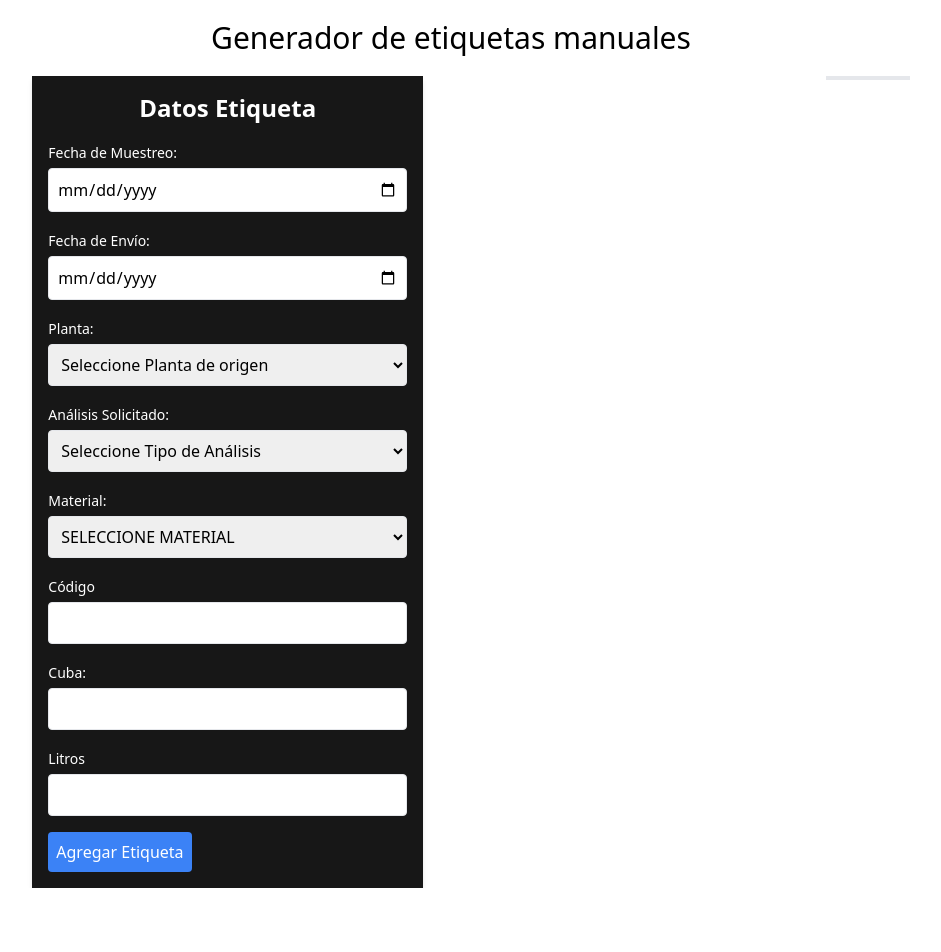
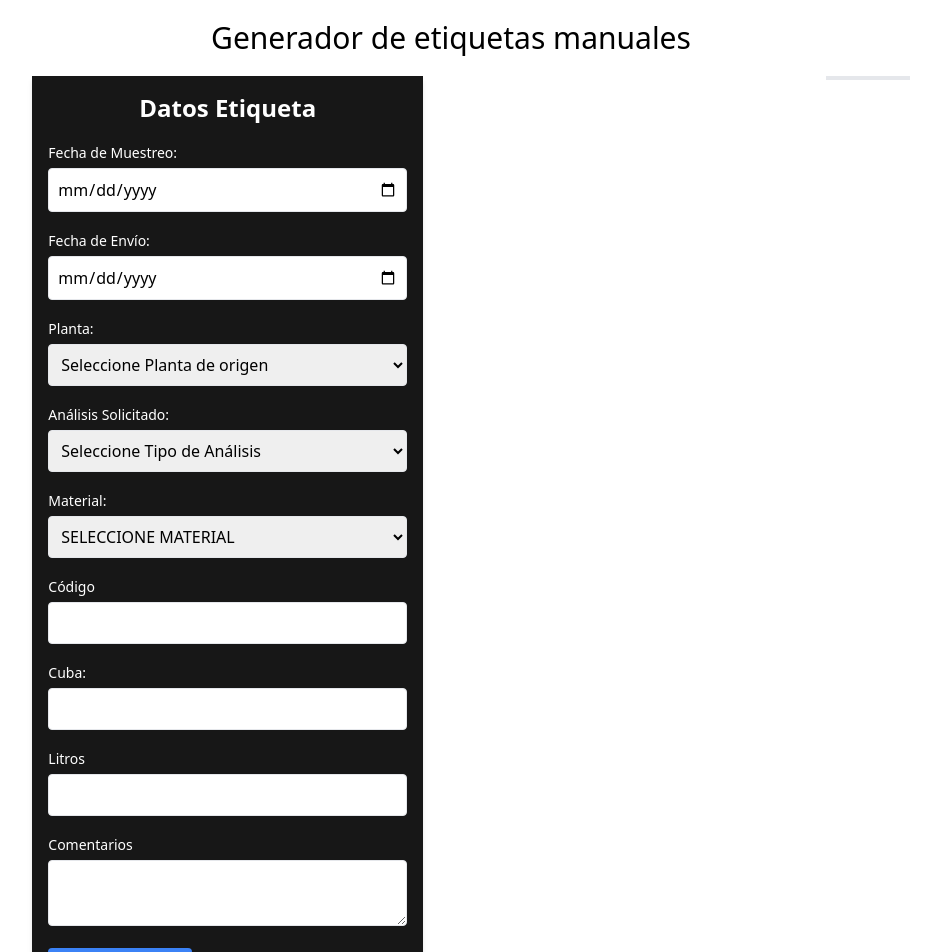
Before and after one commit to GuillermoTorresRenner/etiquetas, a React (Vite) app: page / in a window 1280 px wide. Shown: the top 952 px of the page, without its empty margins (189-1130 px from the left). Before the commit the page ends 888 px from the top, so only its background shows below. Built offline with nearby package versions, Linux system fonts and the light colour scheme.

Commit message:
se agregan campos de comentario y VFB como opción de análisis

```diff
--- a/src/components/Etiquetas.jsx
+++ b/src/components/Etiquetas.jsx
@@ -51,6 +51,10 @@ const Etiqueta = ({ data }) => {
               <p className="mb-2">
                 <strong className="text-gray-600">Litros:</strong> {d.litros}
               </p>
+              <p className="mb-2">
+                <strong className="text-gray-600">Comentarios: </strong>
+                {d.comentarios}
+              </p>
             </div>
           </div>
         ))}
--- a/src/components/Formulario.jsx
+++ b/src/components/Formulario.jsx
@@ -12,6 +12,7 @@ const initialValues = {
   codigo: "",
   cuba: "",
   litros: "",
+  comentarios: "",
 };
 
 const Formulario = ({ addLabel }) => {
@@ -106,6 +107,9 @@ const Formulario = ({ addLabel }) => {
               <option value="">Seleccione Tipo de Análisis</option>
               <option value="Control Proceso">Control Proceso</option>
               <option value="FTR Vino">FTR Vino</option>
+              <option value="Vino Filtrado de Borra">
+                Vino Filtrado de Borra
+              </option>
               <option value="Mosto para Sulfuroso">Mosto para Sulfuroso</option>
               <option value="Mosto para FAN">Mosto para FAN</option>
               <option value="Sulfuroso al 5%">Sulfuroso al 5%</option>
@@ -127,6 +131,7 @@ const Formulario = ({ addLabel }) => {
               className="mt-1 p-2 w-full border rounded"
             >
               <option value="">SELECCIONE MATERIAL</option>
+              <option value="VFB">VFB</option>
               <option value="VP-MOST-ESP-FI">VP-MOST-ESP-FI</option>
               <option value="VP-MOST-MIST">VP-MOST-MIST</option>
               <option value="VP-MOST-COM">VP-MOST-COM</option>
@@ -174,6 +179,21 @@ const Formulario = ({ addLabel }) => {
               className="mt-1 p-2 w-full border rounded"
             />
           </div>
+          <div className="mb-4">
+            <label
+              htmlFor="comentarios"
+              className=" text-sm font-medium text-white"
+            >
+              Comentarios
+            </label>
+            <Field
+              as="textarea"
+              type="text"
+              id="comentarios"
+              name="comentarios"
+              className="mt-1 p-2 w-full border rounded"
+            />
+          </div>
 
           <div>
             <button
--- a/src/components/Modal.jsx
+++ b/src/components/Modal.jsx
@@ -1,5 +1,4 @@
 "use client";
-import React from "react";
 
 const Modal = ({ modalOpen, onClose, onAccept }) => {
   return (
```
Also changed, not shown: .eslintrc.cjs.
